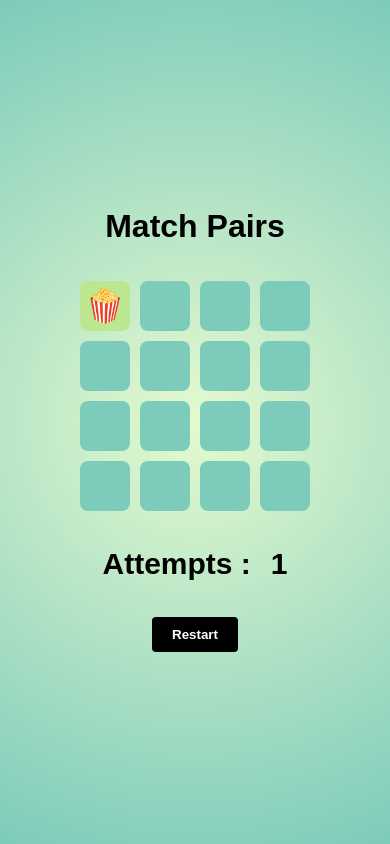
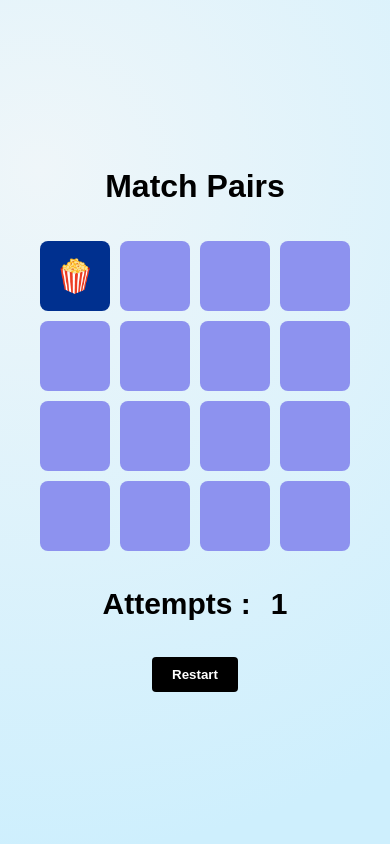
Before and after one commit to AyushiBadika/Match-Pairs, a plain HTML site: page index.html in a window 390 px wide. Both pictures are taken after a click on the element 105 px from the left and 306 px from the top of the page. Drawn offline with Linux system fonts and the light colour scheme.

Commit message:
improved ui and responsivness

```diff
--- a/style.css
+++ b/style.css
@@ -6,11 +6,10 @@
 }
 
 body {
-  background: rgb(229, 250, 207);
   background: radial-gradient(
-    circle,
-    rgba(229, 250, 207, 1) 0%,
-    rgba(125, 203, 187, 1) 100%
+    circle at 10% 20%,
+    rgb(239, 246, 249) 0%,
+    rgb(206, 239, 253) 90%
   );
   width: 100vw;
   height: 100vh;
@@ -31,9 +30,9 @@ h1 {
   grid-template-columns: repeat(4, 1fr);
 }
 .symbolContainer {
-  background-color: #7dcbbb;
-  width: 80px;
-  height: 80px;
+  background-color: rgb(141, 146, 239);
+  width: 90px;
+  height: 90px;
   border-radius: 0.5rem;
   display: flex;
   justify-content: center;
@@ -52,7 +51,7 @@ h1 {
 .activeSymbolContainer {
   transform: rotateY(-180deg);
   transition: all 1s ease-in-out;
-  background-color: #bde691;
+  background-color: #00308f;
 }
 
 .activeSymbol {
@@ -81,7 +80,14 @@ h1 {
 
 @media screen and (max-width: 425px) {
   .symbolContainer {
-    width: 50px;
-    height: 50px;
+    width: 70px;
+    height: 70px;
   }
 }
+
+@media screen and (max-width: 320px) {
+  .symbolContainer {
+    width: 60px;
+    height: 60px;
+  }
+}
```
